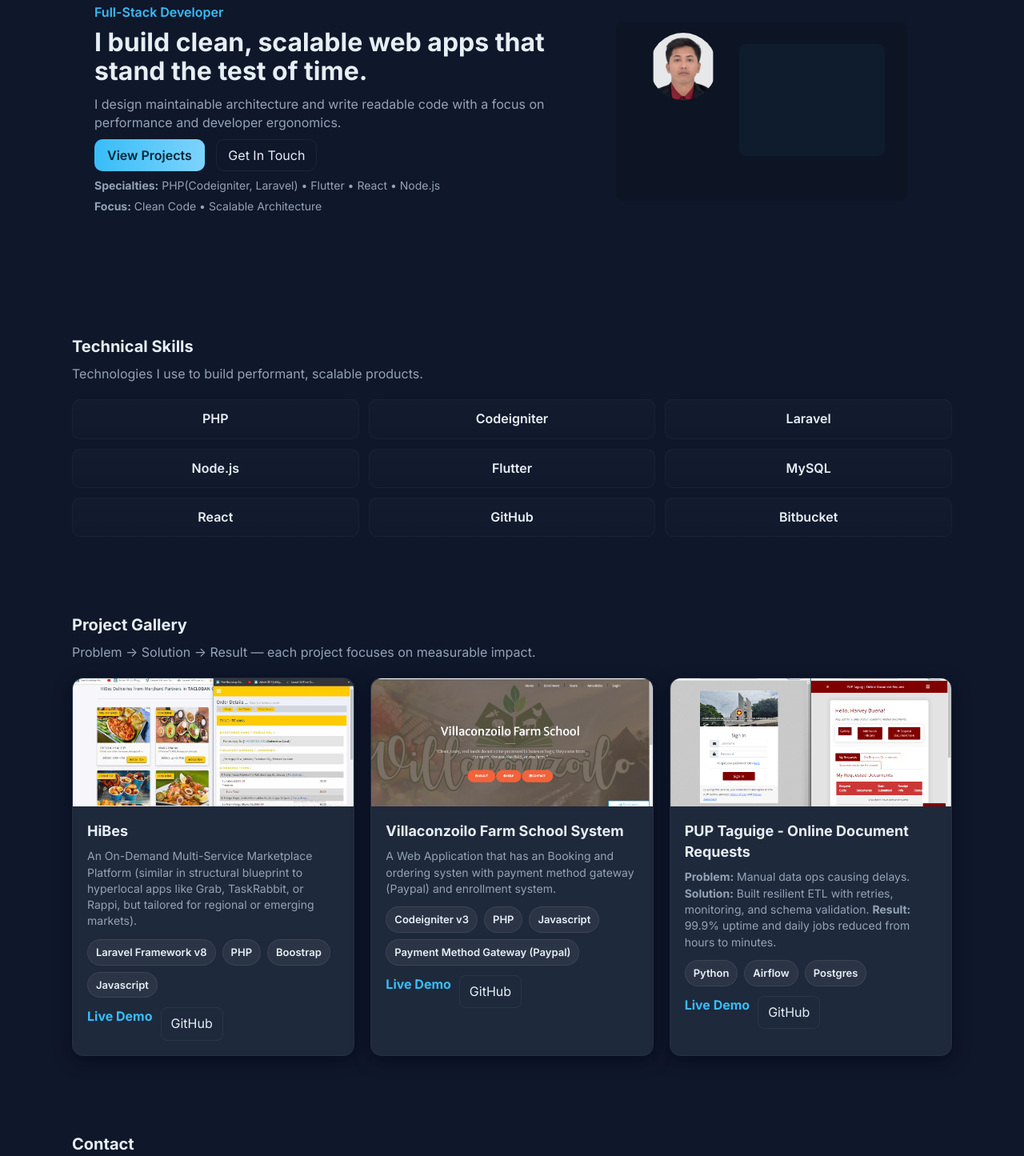
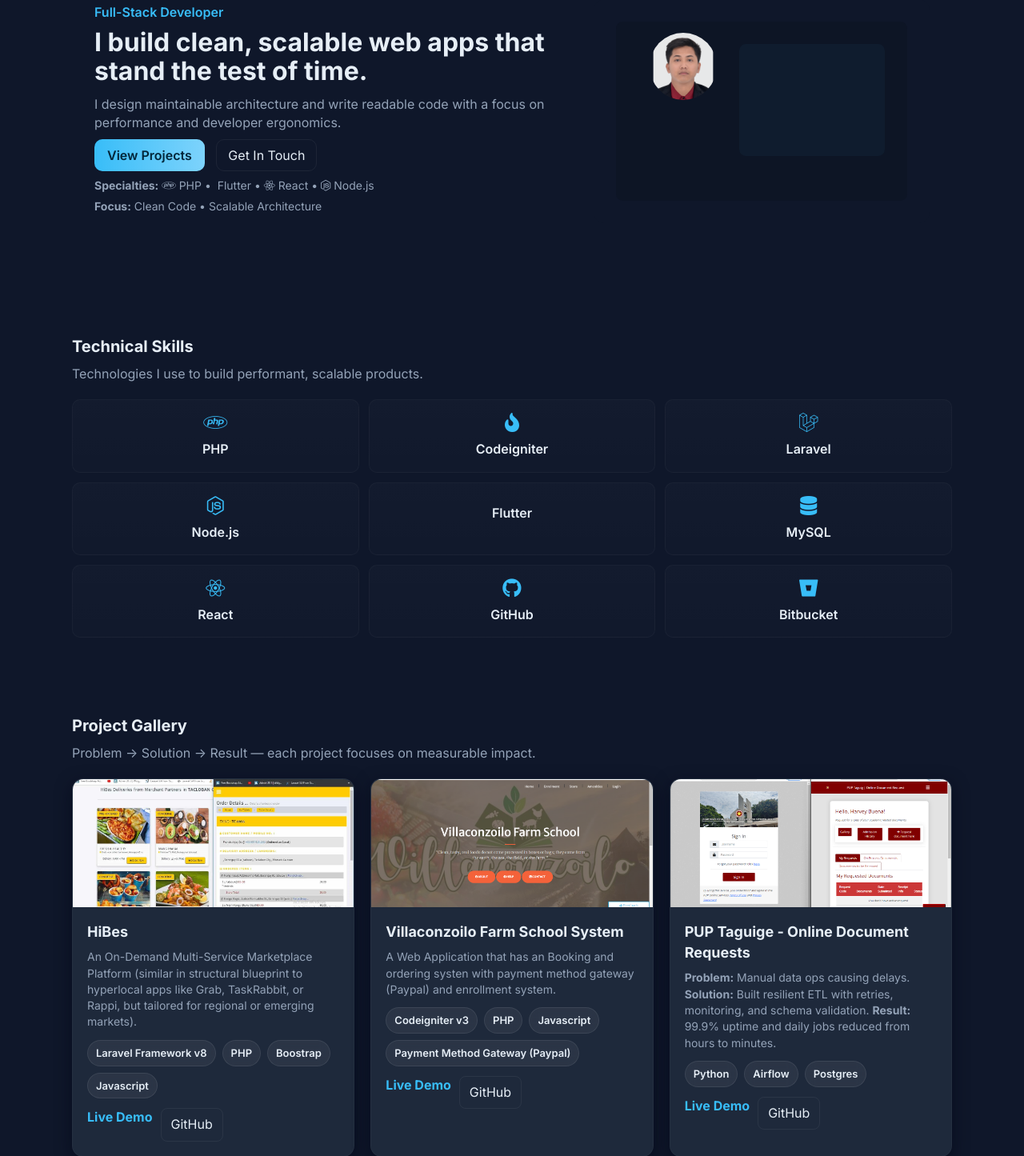
Before and after one commit to bido101/ImHarvzBue.github.io, a PHP site: page / in a window 1280 px wide. Shown: the part 200-1645 px from the top of the page at 80% size. Run offline with PHP 8.4, Linux system fonts and the light colour scheme.

Commit message:
added icon

```diff
--- a/index.html
+++ b/index.html
@@ -7,6 +7,7 @@
   <link rel="preconnect" href="https://fonts.googleapis.com">
   <link rel="preconnect" href="https://fonts.gstatic.com" crossorigin>
   <link href="https://fonts.googleapis.com/css2?family=Inter:wght@300;400;600;700;800&display=swap" rel="stylesheet">
+  <link rel="stylesheet" href="https://cdnjs.cloudflare.com/ajax/libs/font-awesome/6.5.1/css/all.min.css">
   <link rel="stylesheet" href="styles.css">
 </head>
 <body>
@@ -33,7 +34,12 @@
             <a href="#contact" class="btn-ghost">Get In Touch</a>
           </div>
           <ul class="meta">
-            <li><strong>Specialties:</strong> PHP(Codeigniter, Laravel) • Flutter • React • Node.js</li>
+            <li><strong>Specialties:</strong>
+              <i class="fa-brands fa-php"></i> PHP •
+              <i class="fa-brands fa-flutter"></i> Flutter •
+              <i class="fa-brands fa-react"></i> React •
+              <i class="fa-brands fa-node-js"></i> Node.js
+            </li>
             <li><strong>Focus:</strong> Clean Code • Scalable Architecture</li>
           </ul>
         </div>
@@ -61,15 +67,15 @@
       <h2 class="section-title">Technical Skills</h2>
       <p class="section-lead">Technologies I use to build performant, scalable products.</p>
       <div class="skills-grid">
-        <div class="tech">PHP</div>
-        <div class="tech">Codeigniter</div>
-        <div class="tech">Laravel</div>
-        <div class="tech">Node.js</div>
-        <div class="tech">Flutter</div>
-        <div class="tech">MySQL</div>
-        <div class="tech">React</div>
-        <div class="tech">GitHub</div>
-        <div class="tech">Bitbucket</div>
+        <div class="tech"><i class="fa-brands fa-php"></i> PHP</div>
+        <div class="tech"><i class="fa-solid fa-fire-flame-curved"></i> Codeigniter</div>
+        <div class="tech"><i class="fa-brands fa-laravel"></i> Laravel</div>
+        <div class="tech"><i class="fa-brands fa-node-js"></i> Node.js</div>
+        <div class="tech"><i class="fa-brands fa-flutter"></i> Flutter</div>
+        <div class="tech"><i class="fa-solid fa-database"></i> MySQL</div>
+        <div class="tech"><i class="fa-brands fa-react"></i> React</div>
+        <div class="tech"><i class="fa-brands fa-github"></i> GitHub</div>
+        <div class="tech"><i class="fa-brands fa-bitbucket"></i> Bitbucket</div>
       </div>
     </section>
 
--- a/styles.css
+++ b/styles.css
@@ -48,7 +48,9 @@
 .section-title{font-size:20px;margin:0 0 8px}
 .section-lead{color:var(--muted);margin:0 0 20px}
 .skills-grid{display:grid;grid-template-columns:repeat(3,1fr);gap:12px}
-.tech{background:linear-gradient(180deg, rgba(255,255,255,0.02), rgba(255,255,255,0.01));padding:12px;border-radius:10px;text-align:center;color:var(--text);font-weight:600;border:1px solid rgba(255,255,255,0.03)}
+.tech{background:linear-gradient(180deg, rgba(255,255,255,0.02), rgba(255,255,255,0.01));padding:16px 12px;border-radius:10px;text-align:center;color:var(--text);font-weight:600;border:1px solid rgba(255,255,255,0.03);display:flex;flex-direction:column;align-items:center;gap:10px;transition:border-color 0.2s}
+.tech i{font-size:24px;color:var(--accent);display:inline-block;min-width:1em;text-align:center}
+.tech:hover{border-color:rgba(56,189,248,0.4)}
 
 /* Projects */
 .projects{padding:48px 0}
```
